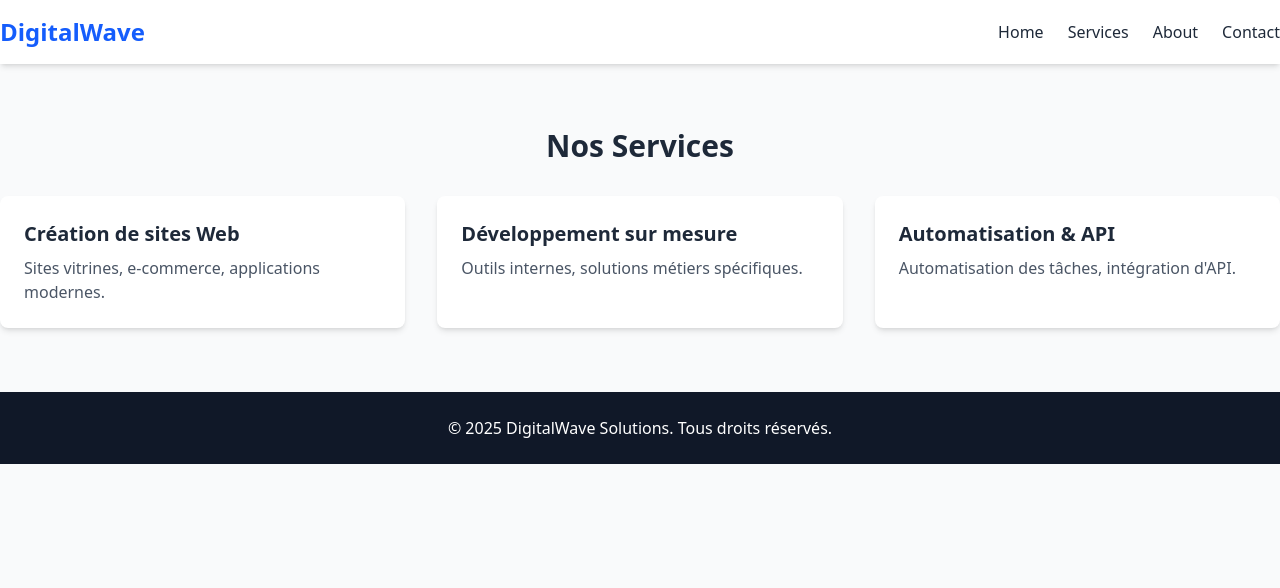
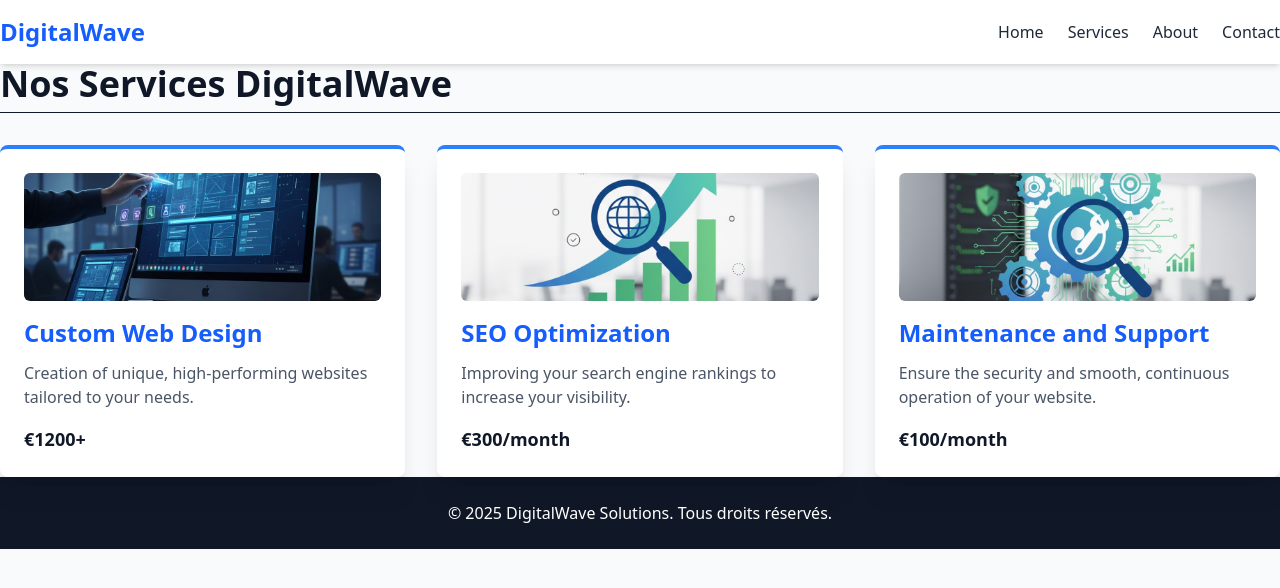
Before and after one commit to lahcen404/Nova-Craft-Studio, a PHP site: template pages/services.php in a window 1280 px wide. Shown: the top 588 px of the page. Run offline with PHP 8.4, Linux system fonts and the light colour scheme; the template is opened without the code that fills it, so the values that code supplies are empty; style sheets or scripts are compiled from the project's sources.

Commit message:
create services and display them in page services

```diff
--- a/data/services.php
+++ b/data/services.php
@@ -0,0 +1,24 @@
+<?php
+
+return [
+    [
+        'title' => 'Custom Web Design',
+        'description' => 'Creation of unique, high-performing websites tailored to your needs.',
+        'price' => '€1200+',
+        'image' => '/public/assets/imgs/web_design.png'
+    ],
+    [
+        'title' => 'SEO Optimization',
+        'description' => 'Improving your search engine rankings to increase your visibility.',
+        'price' => '€300/month',
+        'image' => '/public/assets/imgs/seo_opt.png'
+    ],
+    [
+        'title' => 'Maintenance and Support',
+        'description' => 'Ensure the security and smooth, continuous operation of your website.',
+        'price' => '€100/month',
+        'image' => '/public/assets/imgs/support.png'
+    ],
+];
+
+?>
--- a/pages/404.php
+++ b/pages/404.php
@@ -0,0 +1 @@
+<h1>Page not found</h1>
--- a/pages/home.php
+++ b/pages/home.php
@@ -12,7 +12,7 @@
   <section class="container mx-auto py-20 text-center">
     <h2 class="text-4xl font-bold mb-6">Propulsez votre entreprise vers le digital</h2>
     <p class="text-lg mb-8 text-gray-600">Création de sites Web, automatisation, solutions digitales sur mesure.</p>
-    <a href="services.html" class="px-6 py-3 bg-blue-600 text-white font-medium rounded-lg hover:bg-blue-700">Voir nos services</a>
+    <a href="?page=services" class="px-6 py-3 bg-blue-600 text-white font-medium rounded-lg hover:bg-blue-700">Voir nos services</a>
   </section>
 
 
--- a/pages/services.php
+++ b/pages/services.php
@@ -1,19 +1,30 @@
+<?php
+$services = require_once __DIR__ . '/../data/services.php';
+?>
 
+<h2 class="text-4xl font-extrabold text-gray-900 mb-8 border-b pb-2">Nos Services DigitalWave</h2>
 
-  <section class="container mx-auto py-16">
-    <h2 class="text-3xl font-bold mb-8 text-center">Nos Services</h2>
-    <div class="grid md:grid-cols-3 gap-8">
-      <div class="bg-white p-6 shadow-md rounded-lg">
-        <h3 class="text-xl font-bold mb-2">Création de sites Web</h3>
-        <p class="text-gray-600">Sites vitrines, e-commerce, applications modernes.</p>
-      </div>
-      <div class="bg-white p-6 shadow-md rounded-lg">
-        <h3 class="text-xl font-bold mb-2">Développement sur mesure</h3>
-        <p class="text-gray-600">Outils internes, solutions métiers spécifiques.</p>
-      </div>
-      <div class="bg-white p-6 shadow-md rounded-lg">
-        <h3 class="text-xl font-bold mb-2">Automatisation & API</h3>
-        <p class="text-gray-600">Automatisation des tâches, intégration d'API.</p>
-      </div>
-    </div>
-  </section>
+<div class="grid grid-cols-1 md:grid-cols-3 gap-8">
+
+    <?php
+    foreach ($services as $service):
+    ?>
+
+        <div class="bg-white p-6 rounded-lg shadow-xl hover:shadow-2xl transition duration-300 border-t-4 border-blue-500">
+
+            <div class="mb-4">
+                <img src="<?= htmlspecialchars($service['image']) ?>"
+                     alt="<?= htmlspecialchars($service['title']) ?>"
+                     class="w-full h-32 object-cover rounded-md shadow-inner mb-2">
+            </div>
+
+            <h3 class="text-2xl font-semibold text-blue-600 mb-3"><?= htmlspecialchars($service['title']) ?></h3>
+
+            <p class="text-gray-600 mb-4"><?= htmlspecialchars($service['description']) ?></p>
+
+            <div class="text-lg font-bold text-gray-900"><?= htmlspecialchars($service['price']) ?></div>
+        </div>
+
+    <?php endforeach;  ?>
+
+</div>
--- a/templates/layout.php
+++ b/templates/layout.php
@@ -1,8 +1,13 @@
 <?php
     require_once ROOT_PATH . "/templates/header.php"
 ?>
+<main class="container mx-auto p-6">
+    <?php
+    require_once $content_file;
+    ?>
+    </main>
+<?php
 
-<?php
 
 require_once ROOT_PATH . "/templates/footer.php"
 
```
Also changed, not shown: pages/about.php (+1 -26 lines), pages/contact.php (+1 -26 lines).
